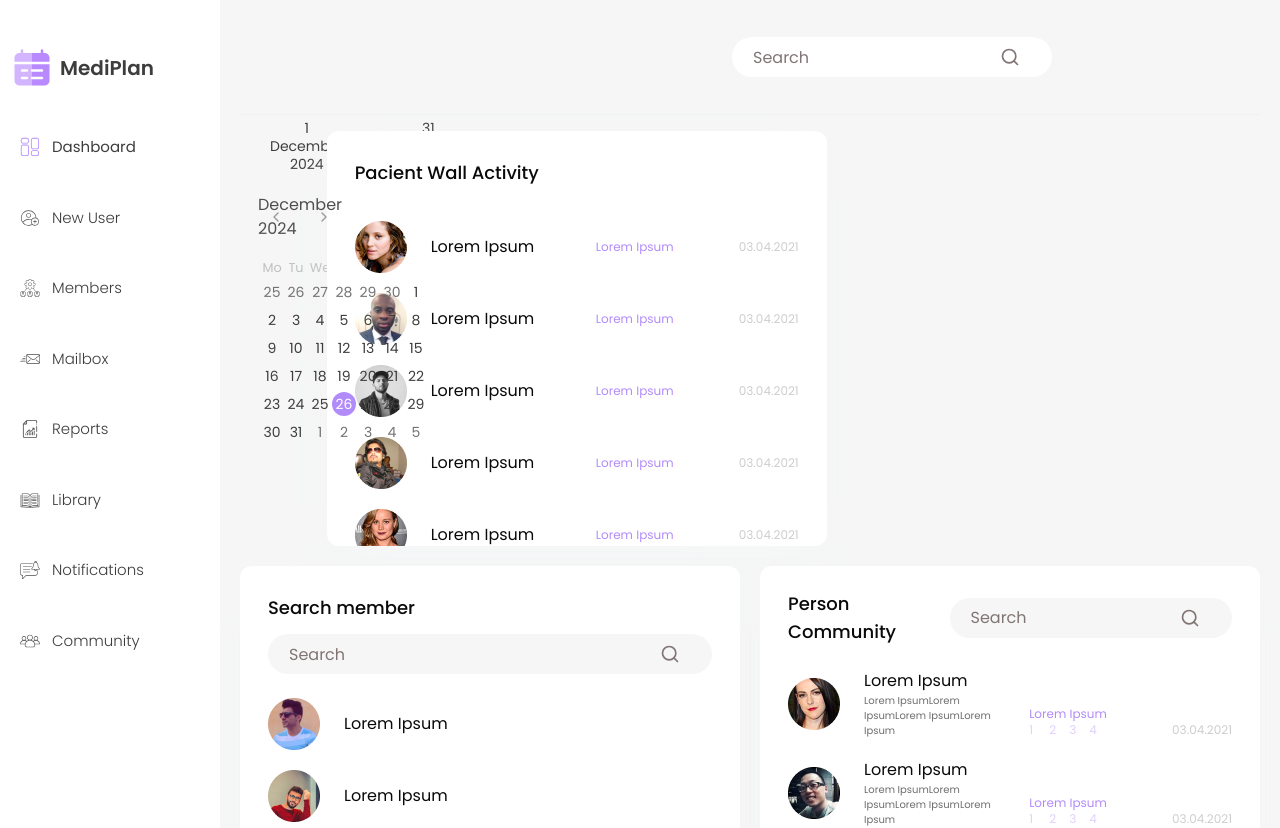
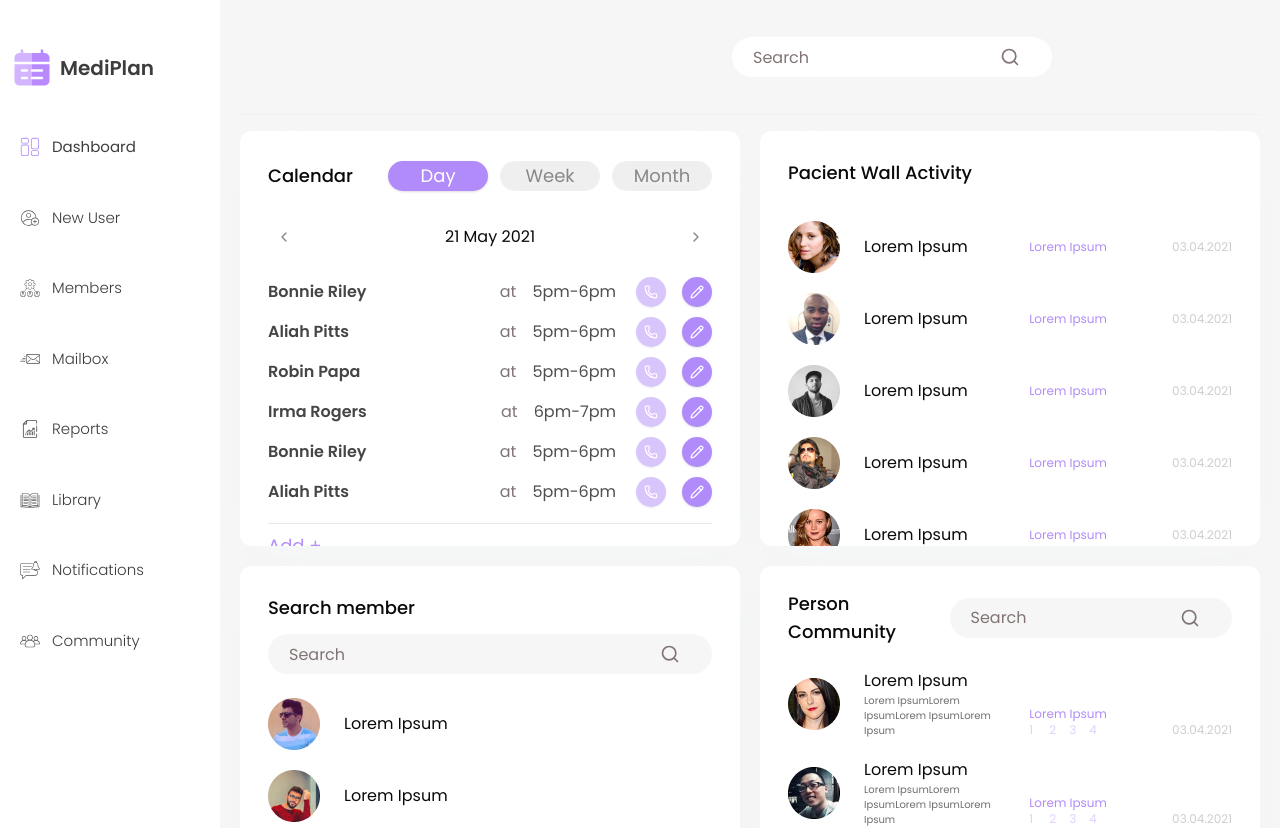
Before and after one commit to Vitalic96/mediplan, a Next.js app: page /dashboard in a window 1280 px wide. Shown: the top 828 px of the page. Built offline with nearby package versions, Linux system fonts and the light colour scheme.

Commit message:
refactored calendar widget

```diff
--- a/app/dashboard/_components/calendar-widget.tsx
+++ b/app/dashboard/_components/calendar-widget.tsx
@@ -1,65 +1,45 @@
 'use client'
 
-import { useMemo, useState } from 'react'
+import { forwardRef, useState } from 'react'
 
-import { Calendar } from '@/components/ui/calendar'
-import { SelectSingleEventHandler } from 'react-day-picker'
-import { Badge } from '@/components/ui/badge'
+import { Button } from '@/components/ui/button'
+import { Card, CardContent, CardHeader, CardTitle } from '@/components/ui/card'
+import { DayTab } from './day-tab'
+import { MonthTab } from './month-tab'
 
-const monthNames = [
-  'January',
-  'February',
-  'March',
-  'April',
-  'May',
-  'June',
-  'July',
-  'August',
-  'September',
-  'October',
-  'November',
-  'December',
-]
-
-const getFormatDate = (date: Date) => {
-  return `${date.getDate()} ${monthNames[date.getMonth()]} ${date.getFullYear()}`
-}
-
-const CalendarWidget = () => {
-  const [date, setDate] = useState<Date | undefined>(new Date())
-  const [firstDayDate, lastDayDate] = useMemo(() => {
-    if (date == undefined) {
-      return [new Date(), new Date()]
-    }
-    const firstDay = new Date(date.getFullYear(), date.getMonth(), 1)
-    const lastDay = new Date(date.getFullYear(), date.getMonth() + 1, 0)
-
-    return [firstDay, lastDay]
-  }, [date])
-
-  const handleSelect: SelectSingleEventHandler = (date) => {
-    setDate(date)
-  }
+const CalendarWidget = forwardRef<
+  HTMLDivElement,
+  React.HTMLAttributes<HTMLDivElement>
+>((props, ref) => {
+  const [activeIndexTab, setActiveIndexTab] = useState(0)
 
   return (
-    <div className='flex flex-col gap-8 pl-5'>
-      <div className='flex items-center gap-2'>
-        <Badge className='flex-1' variant='gray'>
-          {getFormatDate(firstDayDate)}
-        </Badge>
-        <div className='h-0.5 w-3 shrink-0 rounded-full bg-gray-500'></div>
-        <Badge className='flex-1' variant='gray'>
-          {getFormatDate(lastDayDate)}
-        </Badge>
-      </div>
-      <Calendar
-        mode='single'
-        selected={date}
-        onSelect={handleSelect}
-        className='rounded-md border'
-      />
-    </div>
+    <Card ref={ref} {...props}>
+      <CardHeader className='min-h-[90px] shrink-0 gap-x-6 gap-y-3 xl:flex-row xl:items-center xl:justify-between'>
+        <CardTitle asChild>
+          <h3>Calendar</h3>
+        </CardTitle>
+        <div className='flex shrink-0 grow gap-3 xl:justify-end xl:self-center'>
+          {['Day', 'Week', 'Month'].map((label, i) => (
+            <Button
+              key={i}
+              className='grow basis-[100px] sm:grow-0'
+              variant={activeIndexTab === i ? 'primary' : 'gray'}
+              size={'sm'}
+              onClick={() => setActiveIndexTab(i)}
+            >
+              {label}
+            </Button>
+          ))}
+        </div>
+      </CardHeader>
+      <CardContent className='custom-scroll flex grow flex-col gap-6 overflow-x-hidden'>
+        {activeIndexTab === 0 && <DayTab />}
+        {activeIndexTab === 1 && <DayTab />}
+        {activeIndexTab === 2 && <MonthTab />}
+      </CardContent>
+    </Card>
   )
-}
+})
 
 export { CalendarWidget }
```
